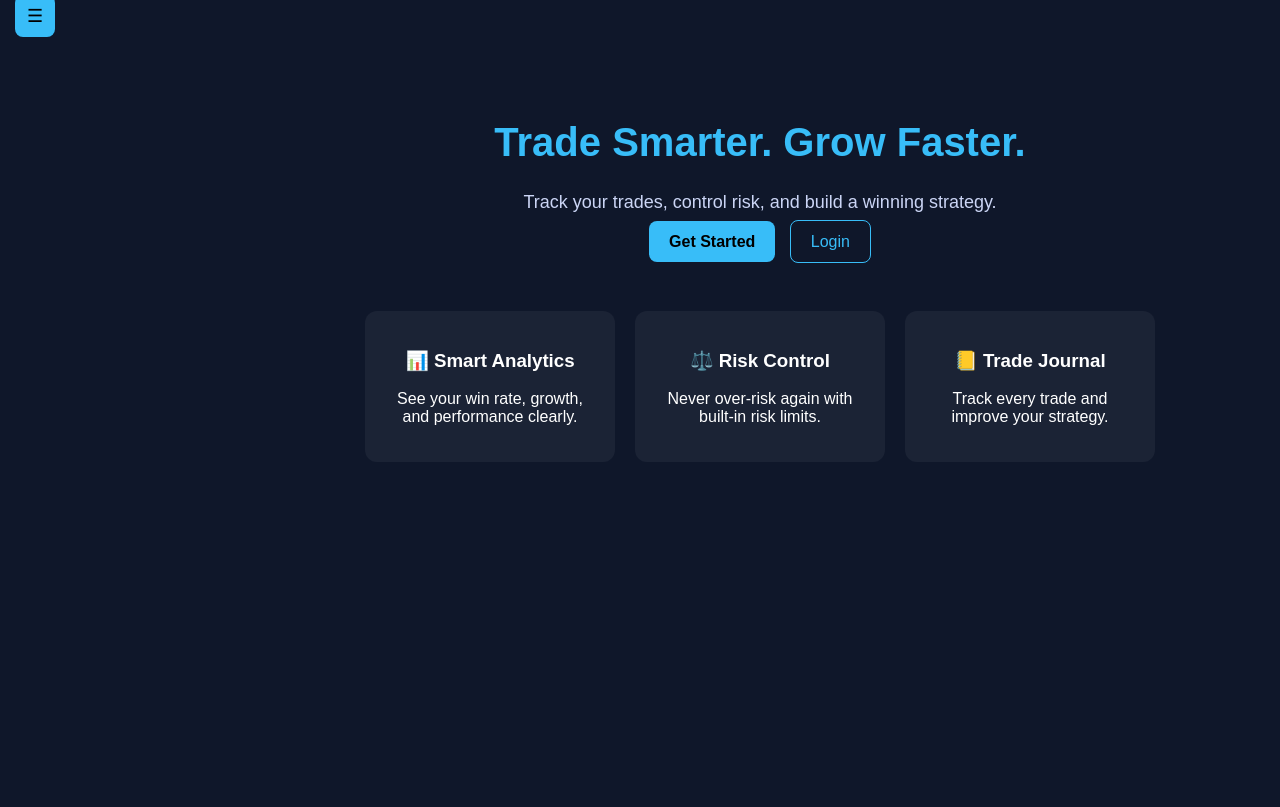
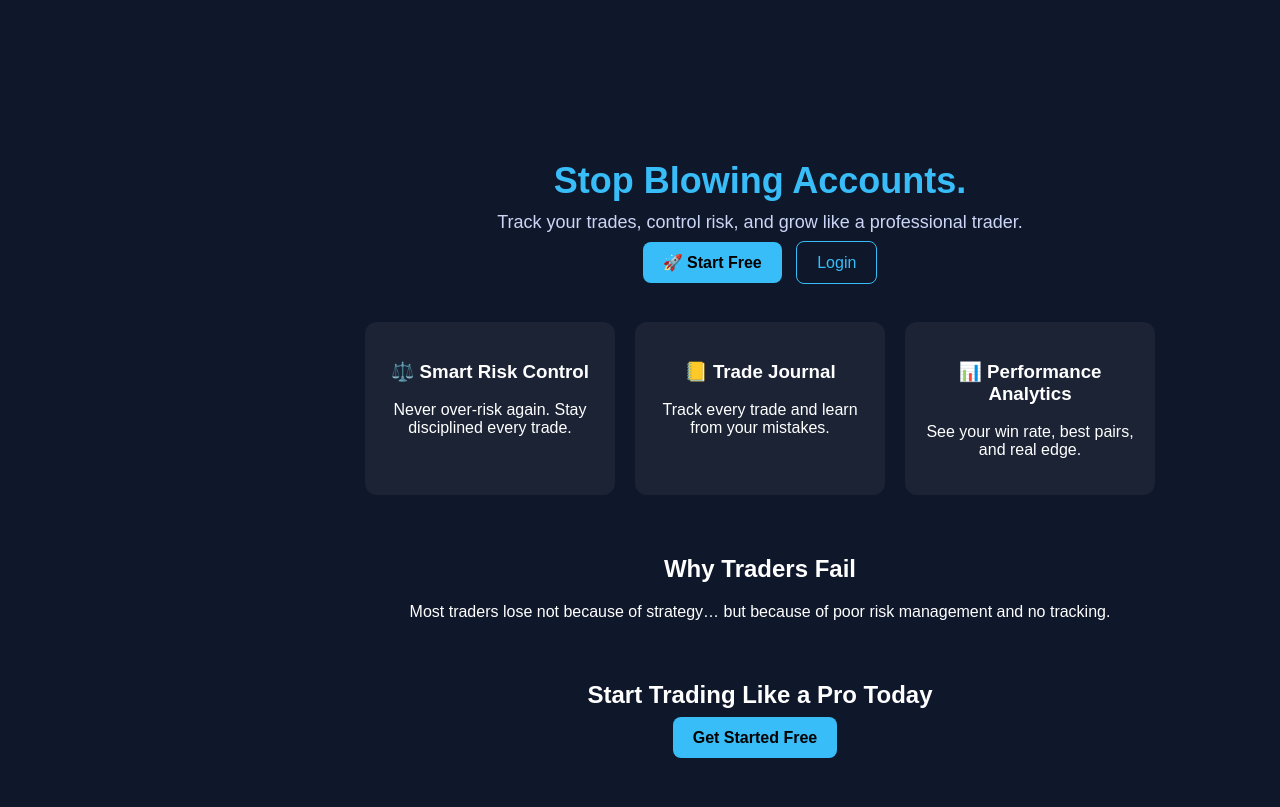
Before and after one commit to Lubsmatt/TradeGuard, a Flask app: page / in a window 1280 px wide. Before the commit the page ends 425 px from the top, so only its background shows below. Run offline with Flask 3, Linux system fonts and the light colour scheme.

Commit message:
feat: landing page, upgrade page, auth fixes, logout, sidebar fix

```diff
--- a/app.py
+++ b/app.py
@@ -757,6 +757,9 @@ def monthly():
     if "user_id" not in session:
         return redirect(url_for("login"))
 
+    if session.get("plan") == "free":
+        return redirect(url_for("upgrade"))
+
 
     user_id = session["user_id"]
     selected_month = request.form.get("month")
--- a/templates/base.html
+++ b/templates/base.html
@@ -388,6 +388,129 @@
         width: 250px;
     }
 
+    /* LANDING PAGE */
+
+    .landing {
+        text-align: center;
+        padding: 40px 20px;
+    }
+
+    .hero h1 {
+        font-size: 36px;
+        margin-bottom: 10px;
+    }
+
+    .hero p {
+        color: #cbd5f5;
+        margin-bottom: 20px;
+    }
+
+    .hero-buttons {
+        margin-top: 20px;
+    }
+
+    .btn-primary {
+        background: #38bdf8;
+        color: black;
+        padding: 12px 20px;
+        border-radius: 8px;
+        text-decoration: none;
+        font-weight: bold;
+        margin-right: 10px;
+    }
+
+    .btn-secondary {
+        background: transparent;
+        border: 1px solid #38bdf8;
+        color: #38bdf8;
+        padding: 12px 20px;
+        border-radius: 8px;
+        text-decoration: none;
+    }
+
+    .features {
+        margin-top: 50px;
+        display: flex;
+        flex-wrap: wrap;
+        justify-content: center;
+        gap: 20px;
+    }
+
+    .feature {
+        background: rgba(255,255,255,0.05);
+        padding: 20px;
+        border-radius: 12px;
+        max-width: 250px;
+    }
+
+    .why {
+        margin-top: 60px;
+    }
+
+    .cta {
+        margin-top: 60px;
+    }
+
+    /* UPGRADE PAGE */
+
+    .upgrade-container {
+        text-align: center;
+        padding: 40px 20px;
+    }
+
+    .sub {
+        color: #94a3b8;
+        margin-bottom: 30px;
+    }
+
+    .pricing-card {
+        background: rgba(255,255,255,0.05);
+        padding: 30px;
+        border-radius: 15px;
+        max-width: 350px;
+        margin: auto;
+        backdrop-filter: blur(10px);
+    }
+
+    .pricing-card h2 {
+        color: #38bdf8;
+    }
+
+    .pricing-card h3 {
+        margin: 10px 0;
+    }
+
+    .pricing-card ul {
+        list-style: none;
+        padding: 0;
+        margin: 20px 0;
+    }
+
+    .pricing-card li {
+        margin: 10px 0;
+    }
+
+    .btn-upgrade {
+        display: inline-block;
+        margin-top: 20px;
+        padding: 12px 20px;
+        background: #38bdf8;
+        color: black;
+        border-radius: 8px;
+        text-decoration: none;
+        font-weight: bold;
+    }
+
+    .btn-upgrade:hover {
+        background: #0ea5e9;
+    }
+
+    .free-note {
+        margin-top: 20px;
+        font-size: 14px;
+        color: #94a3b8;
+    }
+
     </style>
 </head>
 
@@ -397,7 +520,9 @@
     <div class="loader-circle"></div>
 </div>
 
+{% if session.get("user_id") %}
 <button onclick="toggleMenu()" class="menu-btn">☰</button>
+{% endif %}
 
 <script>
 function toggleMenu() {
@@ -412,8 +537,7 @@ function toggleMenu() {
 }
 </script>
 
-{% if request.path != '/' %}
-<!-- SIDEBAR -->
+{% if session.get("user_id") %}
 <div class="sidebar">
     <h2>TradeGuard</h2>
 
@@ -421,6 +545,7 @@ function toggleMenu() {
     <a href="/monthly" class="{% if request.path == '/monthly' %}active{% endif %}">📊 Monthly</a>
     <a href="/risk" class="{% if request.path == '/risk' %}active{% endif %}">⚖️ Risk Tool</a>
     <a href="/upgrade" class="{% if request.path == '/upgrade' %}active{% endif %}">💎 Upgrade</a>
+    <a href="/logout">🚪 Logout</a>
 </div>
 {% endif %}
 
--- a/templates/index.html
+++ b/templates/index.html
@@ -1,6 +1,6 @@
 {% extends "base.html" %}
 
-{% block title %}TradeGuard - Trade Smarter{% endblock %}
+{% block title %}TradeGuard - Trade Like a Pro{% endblock %}
 
 {% block content %}
 
@@ -8,11 +8,11 @@
 
     <!-- HERO -->
     <div class="hero">
-        <h1>Trade Smarter. Grow Faster.</h1>
-        <p>Track your trades, control risk, and build a winning strategy.</p>
+        <h1>Stop Blowing Accounts.</h1>
+        <p>Track your trades, control risk, and grow like a professional trader.</p>
 
         <div class="hero-buttons">
-            <a href="/register" class="btn-primary">Get Started</a>
+            <a href="/register" class="btn-primary">🚀 Start Free</a>
             <a href="/login" class="btn-secondary">Login</a>
         </div>
     </div>
@@ -21,20 +21,32 @@
     <div class="features">
 
         <div class="feature">
-            <h3>📊 Smart Analytics</h3>
-            <p>See your win rate, growth, and performance clearly.</p>
-        </div>
-
-        <div class="feature">
-            <h3>⚖️ Risk Control</h3>
-            <p>Never over-risk again with built-in risk limits.</p>
+            <h3>⚖️ Smart Risk Control</h3>
+            <p>Never over-risk again. Stay disciplined every trade.</p>
         </div>
 
         <div class="feature">
             <h3>📒 Trade Journal</h3>
-            <p>Track every trade and improve your strategy.</p>
+            <p>Track every trade and learn from your mistakes.</p>
         </div>
 
+        <div class="feature">
+            <h3>📊 Performance Analytics</h3>
+            <p>See your win rate, best pairs, and real edge.</p>
+        </div>
+
+    </div>
+
+    <!-- WHY -->
+    <div class="why">
+        <h2>Why Traders Fail</h2>
+        <p>Most traders lose not because of strategy… but because of poor risk management and no tracking.</p>
+    </div>
+
+    <!-- CTA -->
+    <div class="cta">
+        <h2>Start Trading Like a Pro Today</h2>
+        <a href="/register" class="btn-primary">Get Started Free</a>
     </div>
 
 </div>
```
